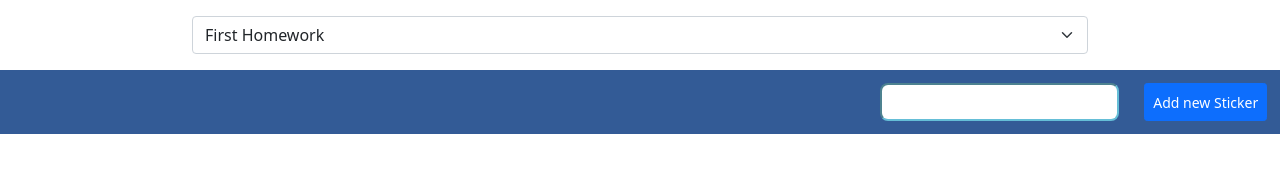
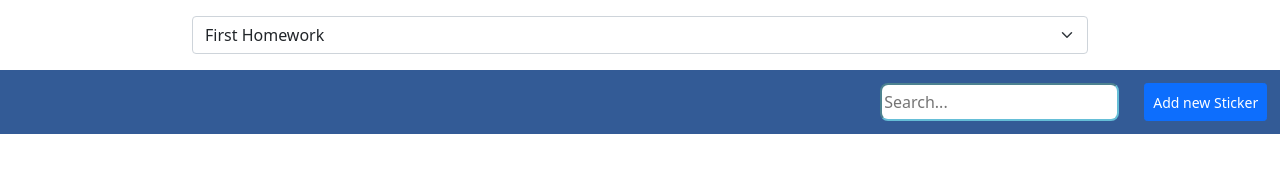
Before and after one commit to remind1990/myFirstReactApp, a React (Create React App) app: page / in a window 1280 px wide. Shown: the top 173 px of the page. Built offline with nearby package versions, Linux system fonts and the light colour scheme; no server answers.

Commit message:
inputPlaceHolder

```diff
--- a/src/modules/components/StickersList/StickersHeader.js
+++ b/src/modules/components/StickersList/StickersHeader.js
@@ -38,6 +38,7 @@ export default function StickersHeader({
         value={Search}
         onChange={onSearchChange}
         className="searchInput"
+        placeholder="Search..."
       ></input>
       <Button
         variant="primary"
```
